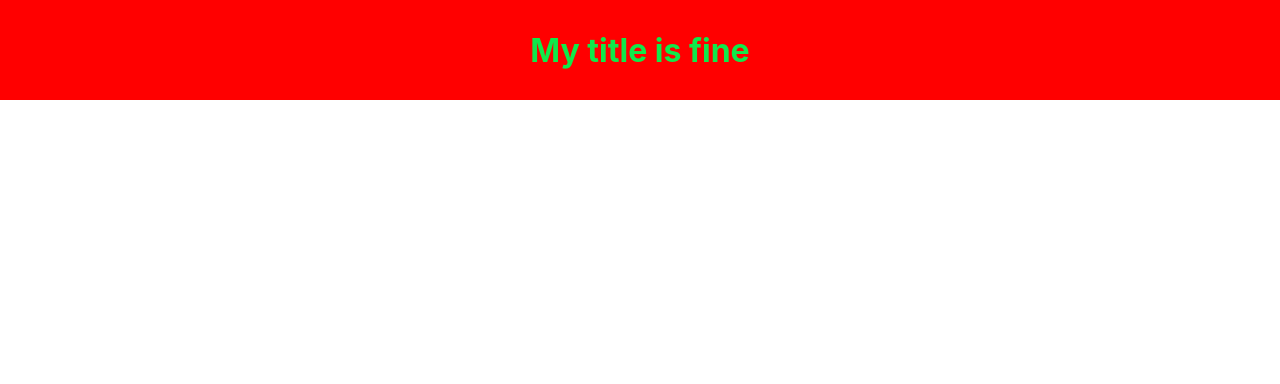
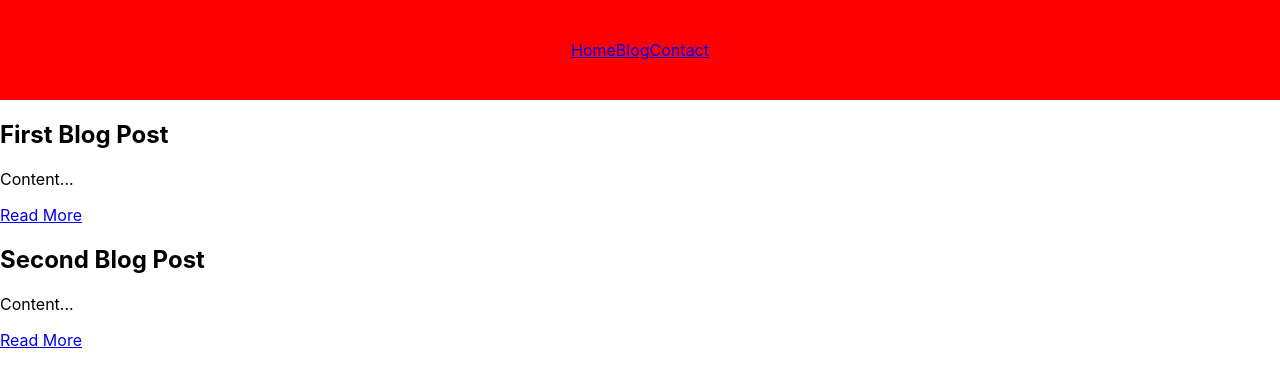
Before and after one commit to JoePehlke/webapp, a React (Create React App) app: page /blog in a window 1280 px wide. Shown: the top 384 px of the page. Built offline with nearby package versions, Linux system fonts and the light colour scheme.

Commit message:
Add contact and routes

```diff
--- a/src/App.js
+++ b/src/App.js
@@ -1,12 +1,25 @@
+// App.js
+
 import React from 'react';
-import Header from './header'; // Assuming your Header component is in the same directory
-
+import { BrowserRouter as Router, Route, Routes } from 'react-router-dom';
+import Header from './Header';
+import BlogPostList from './BlogPostList';
+import BlogPostPage from './BlogPostPage';
+import Home from './Home';
+import Contact from './Contact';
 const App = () => {
   return (
-    <div>
-      <Header />
-
-    </div>
+    <Router>
+      <div>
+        <Header />
+        <Routes>
+          <Route path="/" element={<Home />} />
+          <Route path="/blog/:id" element={<BlogPostPage />} />
+          <Route path="/blog" element={<BlogPostList />} />
+          <Route path="/contact" element={<Contact/>}/>
+        </Routes>
+      </div>
+    </Router>
   );
 };
 
--- /dev/null
+++ b/src/BlogPostList.js
@@ -0,0 +1,21 @@
+// BlogPostList.js
+
+import React from 'react';
+import { Link } from 'react-router-dom';
+import blogPostsData from './blogData';
+
+const BlogPostList = () => {
+  return (
+    <div>
+      {blogPostsData.map(blogPostData => (
+        <div key={blogPostData.id}>
+          <h2>{blogPostData.title}</h2>
+          <p>{blogPostData.content.slice(0, 100)}...</p>
+          <Link to={`/blog/${blogPostData.id}`}>Read More</Link>
+        </div>
+      ))}
+    </div>
+  );
+};
+
+export default BlogPostList;
--- /dev/null
+++ b/src/BlogPostPage.js
@@ -0,0 +1,25 @@
+// BlogPostPage.js
+
+import React from 'react';
+import { Link, useParams } from 'react-router-dom';
+import blogPostsData from './blogData';
+
+const BlogPostPage = () => {
+  const { id } = useParams();
+  const blogPost = blogPostsData.find(post => post.id === parseInt(id, 10));
+
+  if (!blogPost) {
+    // Handle the case where the blog post is not found
+    return <div>Blog post not found.</div>;
+  }
+
+  return (
+    <div>
+      <h2>{blogPost.title}</h2>
+      <p>{blogPost.content}</p>
+      <Link to="/blog">Back to Blog List</Link>
+    </div>
+  );
+};
+
+export default BlogPostPage;
--- /dev/null
+++ b/src/Contact.js
@@ -0,0 +1,11 @@
+import React from 'react'
+
+const Contact = () => {
+  return(
+    <div>
+      <h1>contact me</h1>
+    </div>
+  );
+};
+
+export default Contact;
--- /dev/null
+++ b/src/Home.js
@@ -0,0 +1,14 @@
+// Home.js
+
+import React from 'react';
+
+const Home = () => {
+  return (
+    <div>
+      <h2>Welcome to the Blank Homepage</h2>
+      {/* Add any other content you want for the homepage */}
+    </div>
+  );
+};
+
+export default Home;
--- /dev/null
+++ b/src/blogData.js
@@ -0,0 +1,14 @@
+const blogPostsData = [
+  {
+    id: 1,
+    title: "First Blog Post",
+    content: "Content"
+  },
+  {
+    id: 2,
+    title: "Second Blog Post",
+    content: "Content"
+  },
+  // Add more blog posts as needed
+];
+export default blogPostsData;
--- a/src/header.css
+++ b/src/header.css
@@ -1,4 +1,4 @@
-header {
+Header {
   background-color: red;
   height: 12.5vh; /* 1/8 of the viewport height */
   display: flex;
--- a/src/header.js
+++ b/src/header.js
@@ -1,11 +1,17 @@
-import React from 'react'
-import './header.css'
+// Header.js
 
+import React from 'react';
+import { Link } from 'react-router-dom';
+import './Header.css'
 const Header = () => {
-  return(
+  return (
     <header>
-      <h1>My title is fine</h1>
+
+        <Link to="/">Home</Link>
+        <Link to="/blog">Blog</Link>
+        <Link to="/contact">Contact</Link>
     </header>
   );
 };
+
 export default Header;
```
Also changed, not shown: src/BlogPost.js (added, +29 -0 lines).
